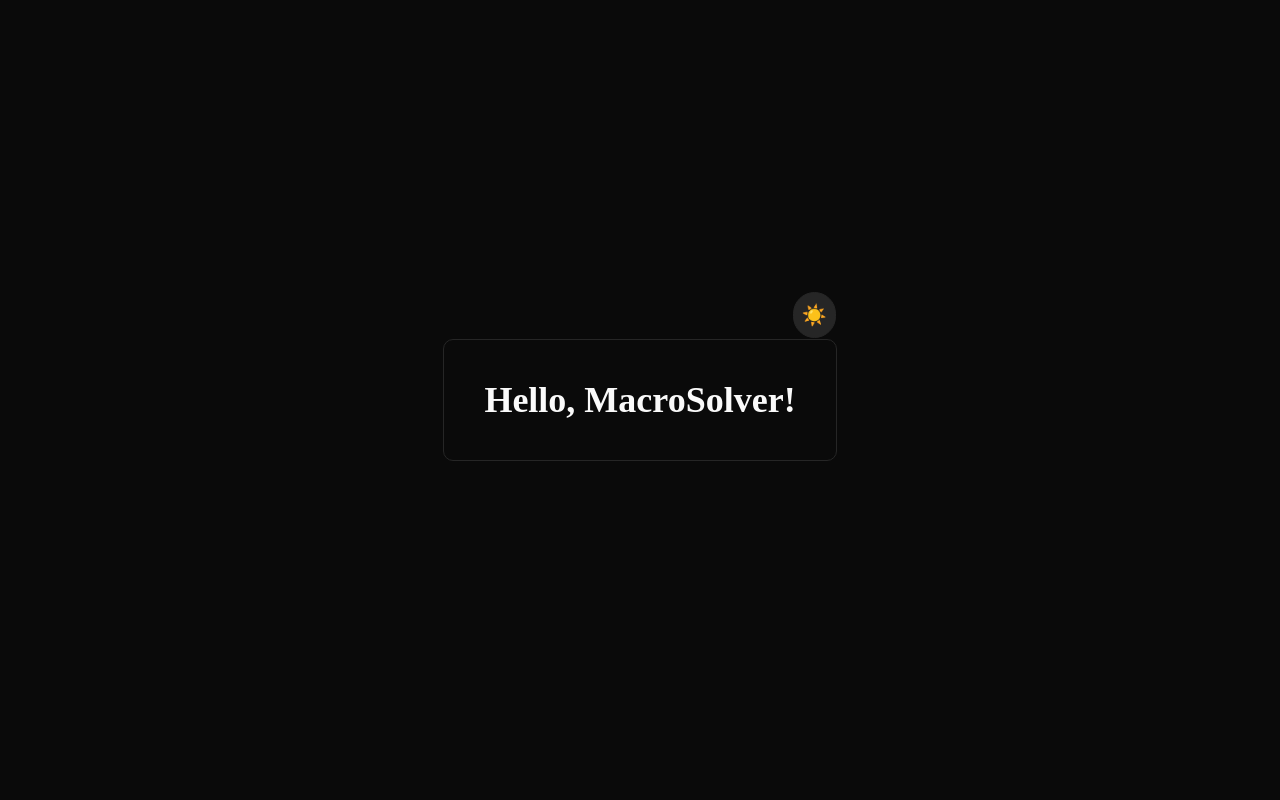
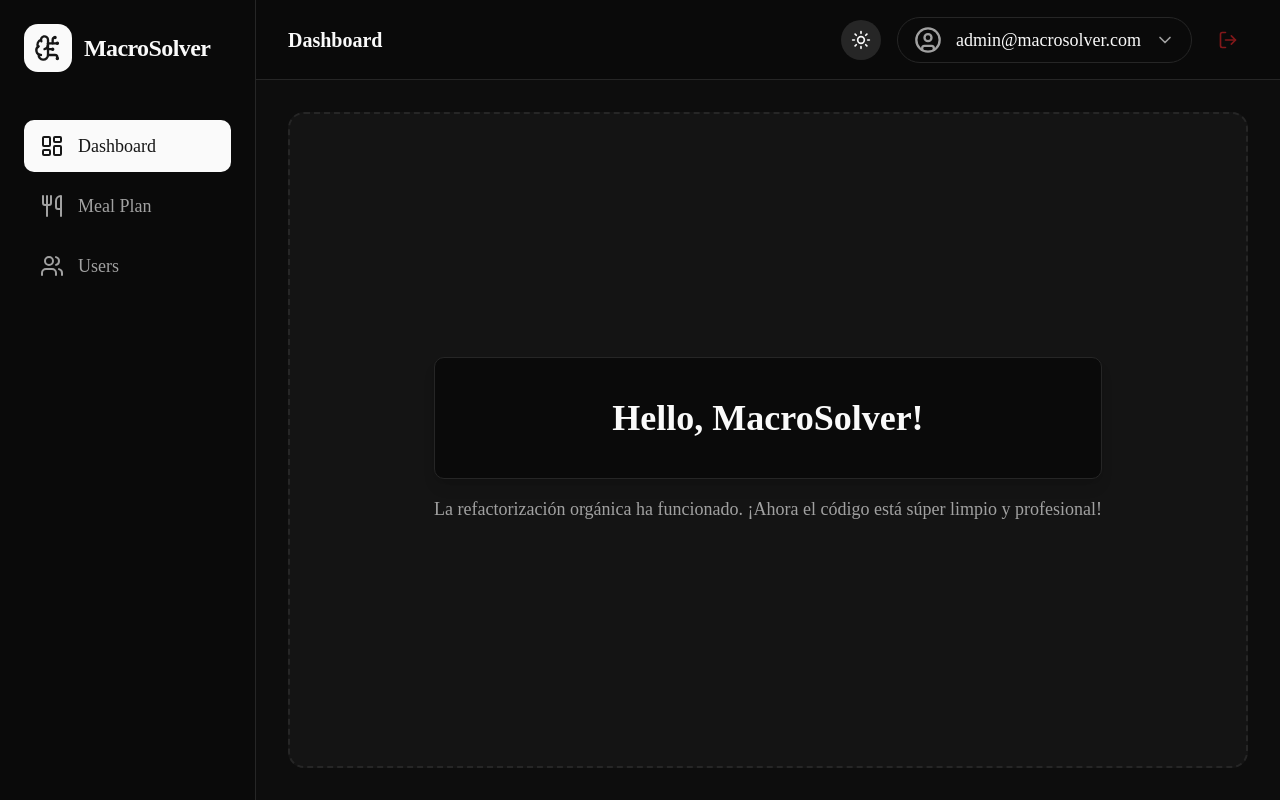
Before and after one commit to Kushal754/MacroSolver-Final, a React (Vite) app in the folder client/: page / in a window 1280 px wide. Built offline with nearby package versions, Linux system fonts and the light colour scheme.

Commit message:
Contruyendo el Dashboard

```diff
--- a/client/src/App.tsx
+++ b/client/src/App.tsx
@@ -1,37 +1,30 @@
 import './index.css';
-import { useState, useEffect } from 'react';
+// 1. Importamos el componente Layout que acabamos de crear y arreglar
+import Layout from './components/ui/Layout';
 
 function App() {
-
-  const [theme, setTheme] = useState('dark');
-
-
-  useEffect(() => {
-    const root = window.document.documentElement; // Accedemos a la etiqueta <html>
-    if (theme === 'dark') {
-      root.classList.add('dark');
-    } else {
-      root.classList.remove('dark');
-    }
-  }, [theme]);
-
-  const toggleTheme = () => {
-    setTheme(prevTheme => (prevTheme === 'light' ? 'dark' : 'light'));
-  };
+  // 2. ¡Ya no necesitamos theme state, ni efectos, ni iconos aquí!
+  //    El componente Layout se encarga de todo eso.
 
   return (
-    <div className="flex h-screen items-center justify-center bg-background text-foreground transition-colors duration-300">
-      <h1 className="text-4xl font-bold p-10 border rounded-lg bg-card text-center relative">
-        Hello, MacroSolver!
-        {/* Botón para alternar el tema */}
-        <button
-          onClick={toggleTheme}
-          className="absolute -top-12 right-0 p-2 border rounded-full bg-secondary text-secondary-foreground hover:bg-secondary/80 text-xl"
-        >
-          {theme === 'dark' ? '☀️' : '🌙'}
-        </button>
-      </h1>
-    </div>
+    // 3. Usamos el componente Layout. Le pasamos el título de la página actual.
+    <Layout currentPageTitle="Dashboard">
+
+      {/* 4. Todo lo que pongamos AQUÍ DENTRO se pasará como 'children' al Layout
+             y aparecerá en el área de contenido principal (derecha). */}
+
+      <div className="flex h-full items-center justify-center border-2 border-dashed border-border rounded-2xl bg-secondary/30">
+        <div className="text-center">
+          <h1 className="text-4xl font-bold p-10 border rounded-lg bg-card shadow-lg">
+            Hello, MacroSolver!
+          </h1>
+          <p className="mt-4 text-muted-foreground text-lg">
+            La refactorización orgánica ha funcionado. ¡Ahora el código está súper limpio y profesional!
+          </p>
+        </div>
+      </div>
+
+    </Layout>
   );
 }
 
--- /dev/null
+++ b/client/src/components/ui/Layout.tsx
@@ -0,0 +1,95 @@
+import { useState, useEffect } from 'react';
+import type { ReactNode } from 'react';
+
+
+import { BrainCircuit, LayoutDashboard, Utensils, Users, ChevronDown, UserCircle, LogOut, Sun, Moon } from 'lucide-react';
+
+interface LayoutProps {
+  children: ReactNode;
+  currentPageTitle: string;
+}
+
+function Layout({ children, currentPageTitle }: LayoutProps) {
+
+  const [theme, setTheme] = useState('dark');
+  useEffect(() => {
+    const root = window.document.documentElement;
+    if (theme === 'dark') { root.classList.add('dark'); }
+    else { root.classList.remove('dark'); }
+  }, [theme]);
+  const toggleTheme = () => setTheme(prev => (prev === 'light' ? 'dark' : 'light'));
+
+  // --- ESTRUCTURA DE NAVEGACIÓN ---
+  const navItems = [
+    { name: 'Dashboard', icon: LayoutDashboard, href: '#dashboard' },
+    { name: 'Meal Plan', icon: Utensils, href: '#mealplan' },
+    { name: 'Users', icon: Users, href: '#users' },
+  ];
+
+  return (
+    <div className="min-h-screen bg-background text-foreground flex transition-colors duration-300">
+
+      {/* 1. SIDEBAR (Navegación Lateral) */}
+      <aside className="w-64 border-r border-border bg-card p-6 flex flex-col">
+        {/* Logo */}
+        <div className="flex items-center gap-3 mb-12">
+          <div className="p-2.5 rounded-xl bg-primary text-primary-foreground">
+            <BrainCircuit className="h-7 w-7" />
+          </div>
+          <h1 className="text-2xl font-extrabold tracking-tight">MacroSolver</h1>
+        </div>
+
+        {/* Enlaces de Navegación */}
+        <nav className="flex-1 space-y-2">
+          {navItems.map((item, index) => (
+            <a
+              key={index}
+              href={item.href}
+              className={`flex items-center gap-3.5 px-4 py-3 rounded-lg text-lg font-medium transition-colors ${item.name === currentPageTitle ? 'bg-primary text-primary-foreground' : 'text-muted-foreground hover:bg-secondary hover:text-secondary-foreground'}`}
+            >
+              <item.icon className="h-6 w-6" />
+              {item.name}
+            </a>
+          ))}
+        </nav>
+      </aside>
+
+      {/* CONTENIDO PRINCIPAL (Derecha) */}
+      <div className="flex-1 flex flex-col">
+
+        {/* 2. HEADER (Cabecera Superior) */}
+        <header className="h-20 border-b border-border bg-card flex items-center justify-between px-8">
+          <h2 className="text-xl font-semibold">{currentPageTitle}</h2>
+
+          <div className="flex items-center gap-4">
+            {/* Interruptor de Tema */}
+            <button
+              onClick={toggleTheme}
+              className="p-2.5 rounded-full bg-secondary text-secondary-foreground hover:bg-secondary/80 text-lg"
+              title={`Switch to ${theme === 'dark' ? 'light' : 'dark'} mode`}
+            >
+              {theme === 'dark' ? <Sun className="h-5 w-5" /> : <Moon className="h-5 w-5" />}
+            </button>
+
+            {/* Menú de Usuario */}
+            <button className="flex items-center gap-3.5 px-4 py-2 border border-border rounded-full bg-background/50 hover:bg-secondary transition-colors">
+              <UserCircle className="h-7 w-7 text-muted-foreground" />
+              <span className="font-medium text-lg">admin@macrosolver.com</span>
+              <ChevronDown className="h-5 w-5 text-muted-foreground" />
+            </button>
+            <button className="p-2.5 rounded-full hover:bg-destructive/10 text-destructive" title="Log out">
+              <LogOut className="h-5 w-5" />
+            </button>
+          </div>
+        </header>
+
+        {/* 3. ÁREA DE CONTENIDO (Donde irán los hijos) */}
+        <main className="flex-1 p-8 bg-secondary/10">
+          {children}
+        </main>
+      </div>
+    </div>
+  );
+}
+
+export default Layout;
--- /dev/null
+++ b/client/src/pages/Dashboard.tsx
@@ -0,0 +1,59 @@
+
+import { Target, Users, Dumbbell, Zap } from 'lucide-react';
+
+function Dashboard() {
+  // 2. Datos de ejemplo para las tarjetas (esto lo moveremos a la API luego)
+  const stats = [
+    { name: 'Active Users', value: '1,234', change: '+5.2%', icon: Users, color: 'text-sky-500' },
+    { name: 'Daily Macros Met', value: '89%', change: '+1.5%', icon: Target, color: 'text-emerald-500' },
+    { name: 'Training Plans Generated', value: '456', change: '+12.3%', icon: Dumbbell, color: 'text-amber-500' },
+    { name: 'Avg. AI Response Time', value: '1.2s', change: '-10%', icon: Zap, color: 'text-rose-500' },
+  ];
+
+  return (
+    // CONTENEDOR PRINCIPAL DE LA PÁGINA: p-8
+    <div className="p-8">
+
+      {/* SECCIÓN 1: Tarjetas de Estadísticas (Fulfilling Req #6 - Cards) */}
+      <div className="grid grid-cols-1 md:grid-cols-2 xl:grid-cols-4 gap-6 mb-10">
+        {stats.map((stat, index) => (
+          <div key={index} className="bg-card border border-border p-6 rounded-2xl shadow-sm">
+            <div className="flex items-center justify-between mb-4">
+              <h3 className="text-sm font-medium text-muted-foreground">{stat.name}</h3>
+              <div className={`p-2 rounded-xl bg-secondary/70 ${stat.color}`}>
+                <stat.icon className="h-6 w-6" />
+              </div>
+            </div>
+            <div className="flex items-baseline gap-2">
+              <span className="text-3xl font-extrabold tracking-tight">{stat.value}</span>
+              <span className={`text-sm font-medium ${stat.change.startsWith('+') ? 'text-emerald-500' : 'text-rose-500'}`}>
+                {stat.change}
+              </span>
+            </div>
+          </div>
+        ))}
+      </div>
+
+      {/* SECCIÓN 2: Marcador de posición para las gráficas (esto lo haremos con Recharts) */}
+      <div className="grid grid-cols-1 xl:grid-cols-3 gap-6">
+        <div className="xl:col-span-2 bg-card border border-border p-8 rounded-2xl shadow-sm flex h-80 items-center justify-center">
+          <div className="text-center text-muted-foreground/50">
+            <Target className="mx-auto h-16 w-16 mb-4" />
+            <p className="text-lg font-medium">Marcador de posición para Gráfica de Macros</p>
+            <p className="text-sm">Usaremos Recharts para esto en el siguiente paso.</p>
+          </div>
+        </div>
+        <div className="bg-card border border-border p-8 rounded-2xl shadow-sm flex h-80 items-center justify-center">
+          <div className="text-center text-muted-foreground/50">
+            <Users className="mx-auto h-16 w-16 mb-4" />
+            <p className="text-lg font-medium">Marcador de posición para Últimos Usuarios</p>
+            <p className="text-sm">Una lista tipada de usuarios.</p>
+          </div>
+        </div>
+      </div>
+
+    </div>
+  );
+}
+
+export default Dashboard;
```
